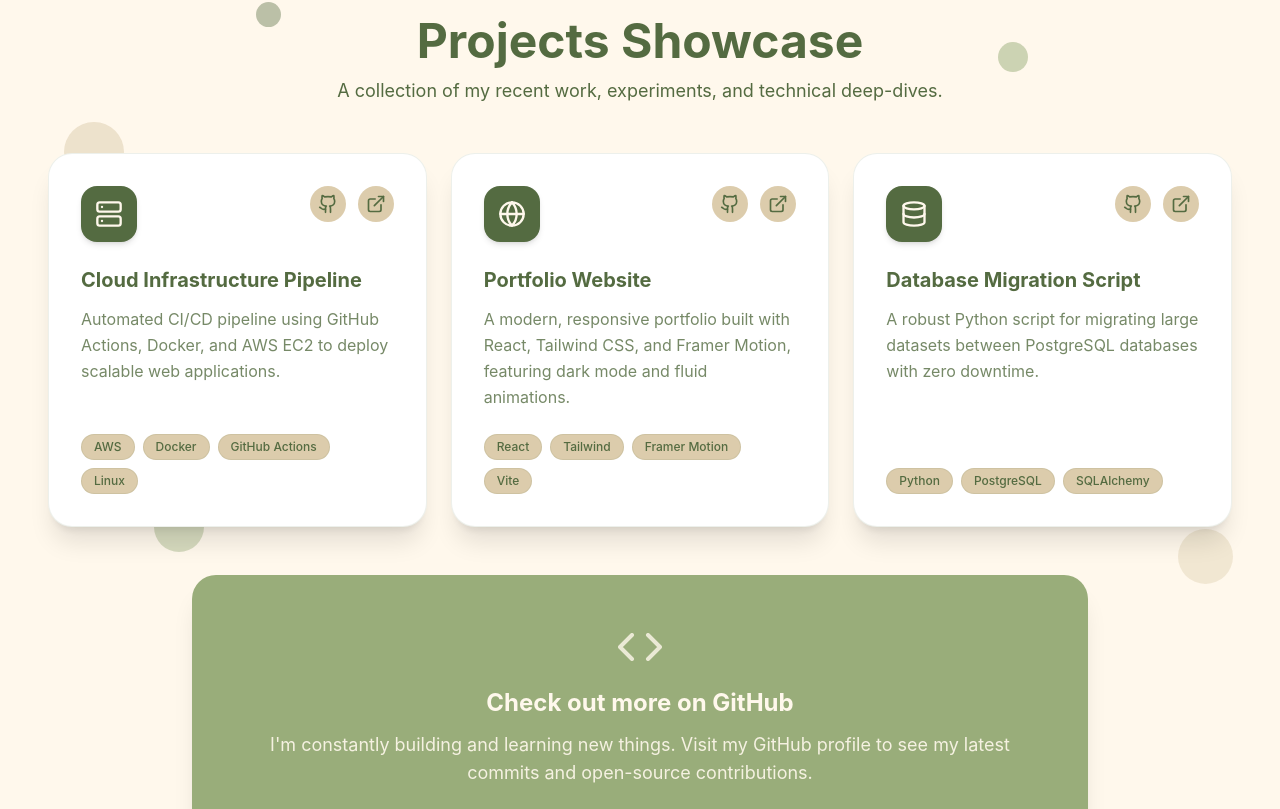
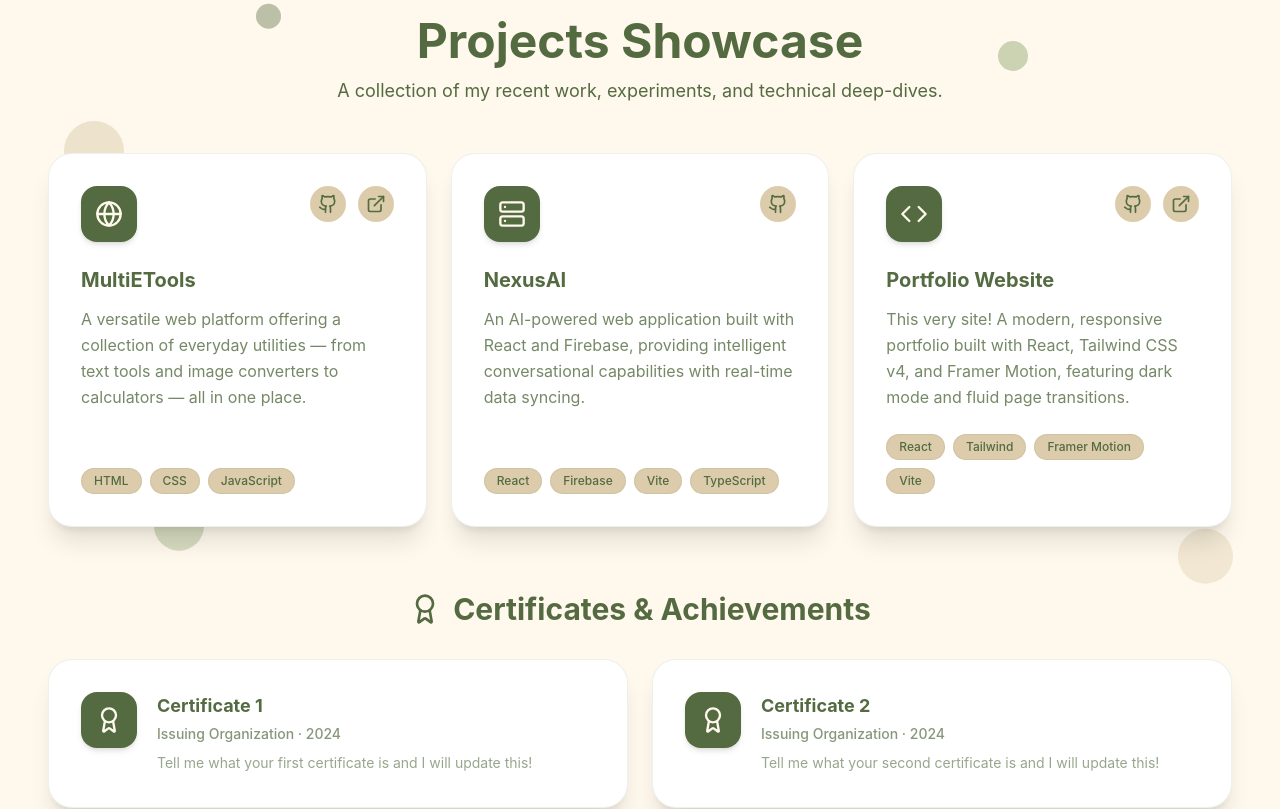
Before and after one commit to ranjit-15/Portfolio, a React (Vite) app: page /projects in a window 1280 px wide. Shown: the part 175-984 px from the top of the page. Built offline with nearby package versions, Linux system fonts and the light colour scheme.

Commit message:
feat: add real projects certificates section and fix all external links

```diff
--- a/src/components/ProjectsPage.tsx
+++ b/src/components/ProjectsPage.tsx
@@ -1,33 +1,33 @@
 import { motion } from 'motion/react';
-import { ExternalLink, Github, Code, Server, Database, Globe } from 'lucide-react';
+import { ExternalLink, Github, Code, Server, Globe, Award } from 'lucide-react';
 import Navigation from './Navigation';
 import Logos from './Logos';
 
 export default function ProjectsPage() {
   const projects = [
     {
-      title: 'Cloud Infrastructure Pipeline',
-      description: 'Automated CI/CD pipeline using GitHub Actions, Docker, and AWS EC2 to deploy scalable web applications.',
+      title: 'MultiETools',
+      description: 'A versatile web platform offering a collection of everyday utilities — from text tools and image converters to calculators — all in one place.',
+      icon: Globe,
+      tech: ['HTML', 'CSS', 'JavaScript'],
+      githubLink: 'https://github.com/ranjit-15/multietools',
+      liveLink: 'https://hive.page.gd/login',
+    },
+    {
+      title: 'NexusAI',
+      description: 'An AI-powered web application built with React and Firebase, providing intelligent conversational capabilities with real-time data syncing.',
       icon: Server,
-      tech: ['AWS', 'Docker', 'GitHub Actions', 'Linux'],
-      githubLink: '#',
+      tech: ['React', 'Firebase', 'Vite', 'TypeScript'],
+      githubLink: 'https://github.com/ranjit-15/NexusAI',
       liveLink: '#',
     },
     {
       title: 'Portfolio Website',
-      description: 'A modern, responsive portfolio built with React, Tailwind CSS, and Framer Motion, featuring dark mode and fluid animations.',
-      icon: Globe,
+      description: 'This very site! A modern, responsive portfolio built with React, Tailwind CSS v4, and Framer Motion, featuring dark mode and fluid page transitions.',
+      icon: Code,
       tech: ['React', 'Tailwind', 'Framer Motion', 'Vite'],
-      githubLink: '#',
-      liveLink: '#',
-    },
-    {
-      title: 'Database Migration Script',
-      description: 'A robust Python script for migrating large datasets between PostgreSQL databases with zero downtime.',
-      icon: Database,
-      tech: ['Python', 'PostgreSQL', 'SQLAlchemy'],
-      githubLink: '#',
-      liveLink: '#',
+      githubLink: 'https://github.com/ranjit-15/Portfolio',
+      liveLink: 'https://ranjityadav.com.np',
     },
   ];
 
@@ -83,12 +83,16 @@ export default function ProjectsPage() {
                         <Icon className="w-7 h-7 text-primary-foreground" />
                       </div>
                       <div className="flex gap-3">
-                        <a href={project.githubLink} className="p-2 rounded-full bg-secondary text-primary hover:bg-primary hover:text-primary-foreground transition-colors" aria-label="GitHub Repository">
-                          <Github className="w-5 h-5" />
-                        </a>
-                        <a href={project.liveLink} className="p-2 rounded-full bg-secondary text-primary hover:bg-primary hover:text-primary-foreground transition-colors" aria-label="Live Project">
-                          <ExternalLink className="w-5 h-5" />
-                        </a>
+                        {project.githubLink !== '#' && (
+                          <a href={project.githubLink} target="_blank" rel="noopener noreferrer" className="p-2 rounded-full bg-secondary text-primary hover:bg-primary hover:text-primary-foreground transition-colors" aria-label="GitHub Repository">
+                            <Github className="w-5 h-5" />
+                          </a>
+                        )}
+                        {project.liveLink !== '#' && (
+                          <a href={project.liveLink} target="_blank" rel="noopener noreferrer" className="p-2 rounded-full bg-secondary text-primary hover:bg-primary hover:text-primary-foreground transition-colors" aria-label="Live Project">
+                            <ExternalLink className="w-5 h-5" />
+                          </a>
+                        )}
                       </div>
                     </div>
 
@@ -114,6 +118,55 @@ export default function ProjectsPage() {
           })}
         </div>
 
+        {/* Certificates Section */}
+        <motion.div
+          initial={{ opacity: 0, y: 20 }}
+          whileInView={{ opacity: 1, y: 0 }}
+          viewport={{ once: true }}
+          transition={{ type: 'spring', stiffness: 100, damping: 15, delay: 0.2 }}
+          className="mt-16 max-w-7xl mx-auto"
+        >
+          <h2 className="text-2xl md:text-3xl font-bold text-primary text-center mb-8 flex items-center justify-center gap-3">
+            <Award className="w-8 h-8" />
+            Certificates & Achievements
+          </h2>
+          <div className="grid grid-cols-1 sm:grid-cols-2 gap-6">
+            {[
+              {
+                title: 'Certificate 1',
+                issuer: 'Issuing Organization',
+                date: '2024',
+                description: 'Tell me what your first certificate is and I will update this!',
+              },
+              {
+                title: 'Certificate 2',
+                issuer: 'Issuing Organization',
+                date: '2024',
+                description: 'Tell me what your second certificate is and I will update this!',
+              },
+            ].map((cert, index) => (
+              <motion.div
+                key={index}
+                initial={{ opacity: 0, x: index % 2 === 0 ? -20 : 20 }}
+                whileInView={{ opacity: 1, x: 0 }}
+                viewport={{ once: true }}
+                transition={{ type: 'spring', stiffness: 100, damping: 15, delay: index * 0.15 }}
+                whileHover={{ y: -4 }}
+                className="rounded-3xl p-6 md:p-8 shadow-xl bg-card border border-border/50 hover:border-primary/30 hover:shadow-2xl transition-all duration-300 flex gap-5 items-start"
+              >
+                <div className="flex-shrink-0 w-14 h-14 rounded-2xl flex items-center justify-center bg-primary shadow-md">
+                  <Award className="w-7 h-7 text-primary-foreground" />
+                </div>
+                <div>
+                  <h3 className="text-lg font-bold text-primary mb-1">{cert.title}</h3>
+                  <p className="text-sm font-medium text-primary/70 mb-2">{cert.issuer} · {cert.date}</p>
+                  <p className="text-sm text-primary/60 leading-relaxed">{cert.description}</p>
+                </div>
+              </motion.div>
+            ))}
+          </div>
+        </motion.div>
+
         {/* Footer CTA */}
         <motion.div
           initial={{ opacity: 0, scale: 0.95 }}
@@ -128,7 +181,9 @@ export default function ProjectsPage() {
             I'm constantly building and learning new things. Visit my GitHub profile to see my latest commits and open-source contributions.
           </p>
           <a
-            href="#"
+            href="https://github.com/ranjit-15"
+            target="_blank"
+            rel="noopener noreferrer"
             className="inline-flex items-center gap-2 px-8 py-3 rounded-full font-bold bg-background text-foreground hover:scale-105 transition-transform"
           >
             <Github className="w-5 h-5" />
```
